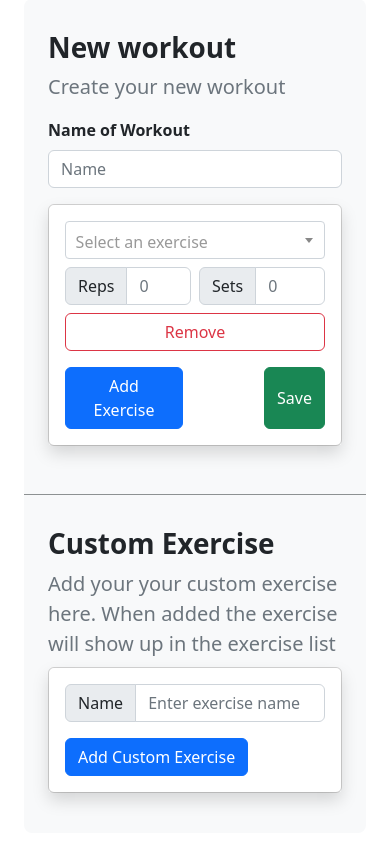
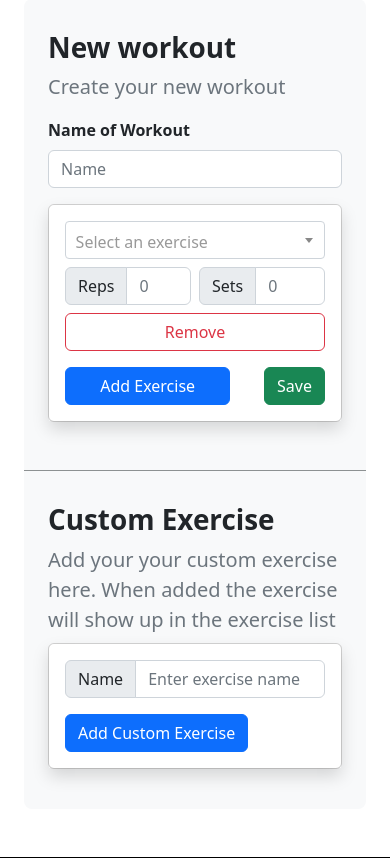
Before and after one commit to RowanWoering/FitnessApp, a Django app: page /create_workout/ in a window 390 px wide. Shown: the part 116-974 px from the top of the page. Run offline with Django 5.2, Linux system fonts and the light colour scheme; a user stored in the database is signed in; data comes from the database, SQL or seed files in the repository; some libraries are stand-ins or nearby versions.

Commit message:
ux update

```diff
--- a/templates/create_workout.html
+++ b/templates/create_workout.html
@@ -56,13 +56,13 @@
                                             </div>
                                         </div>
                                         <div class="row">
-                                            <div class="col-6 col-md-6 d-grid gap-2">
+                                            <div class="col-8 col-md-6 d-grid gap-2">
                                                 <button type="button" name="addItemBtn" id="add-answer" class="btn btn-primary">
                                                     <span class="d-none d-md-inline">Add Exercise</span>
                                                     <span class="d-md-none">Add Exercise</span>
                                                 </button>
                                             </div>
-                                            <div class="col-6 col-md-6 d-grid gap-2 justify-content-end">
+                                            <div class="col-4 col-md-6 d-grid gap-2 justify-content-end">
                                                 <button type="submit" id="submit" class="btn btn-success">
                                                     <span class="d-none d-md-inline">Save Workout</span>
                                                     <span class="d-md-none">Save</span>
--- a/templates/list_friends.html
+++ b/templates/list_friends.html
@@ -5,7 +5,7 @@
 {% block title %}Friends{% endblock title %}
 
 {% block content %}
-<div class="container px-5">
+<div class="container px-4">
     <!-- Contact form-->
     <div class="bg-light rounded-3 py-md-5 py-4 px-md-5 px-4">
         <div class="">
```
